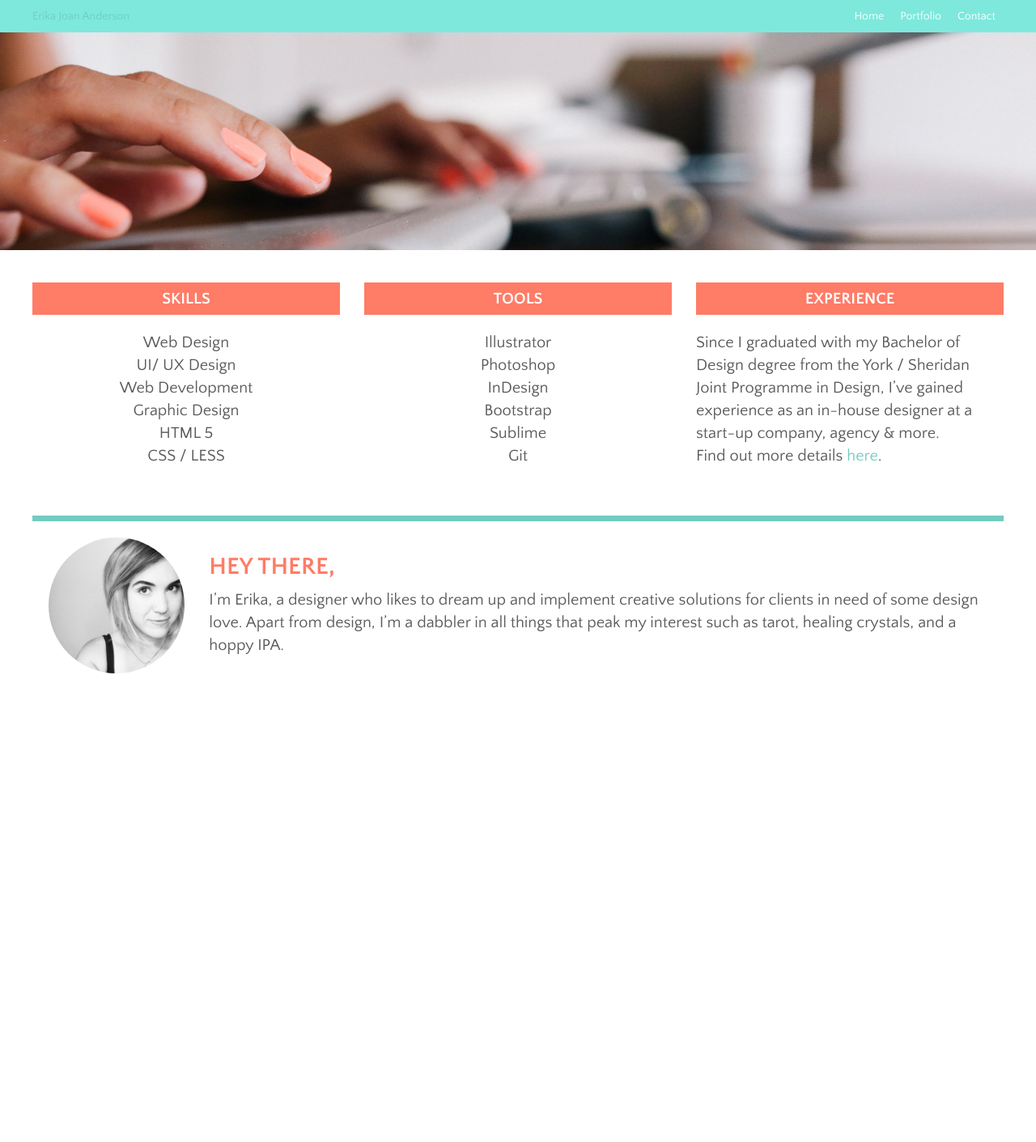
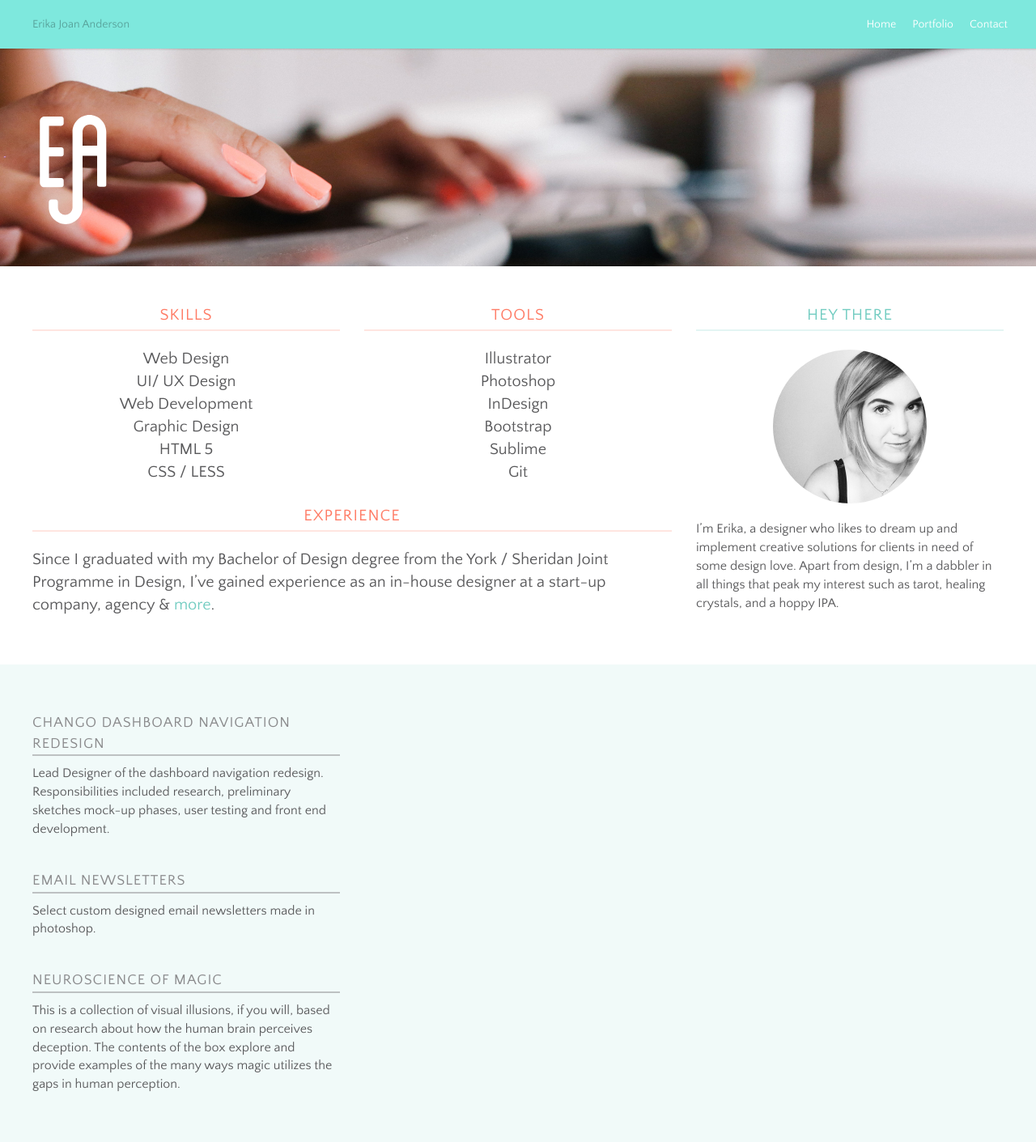
Before and after one commit to ejoan/erikajoan2.0, a plain HTML site: page index.html in a window 1280 px wide. Shown: the whole page at 81% size. Before the commit the page ends 932 px from the top, so only its background shows below. Drawn offline with nearby package versions, Linux system fonts and the light colour scheme; files whose address does not match are found by name.

Commit message:
moving stuff around and restyling headers n things

```diff
--- a/assets/css/styleguide.css
+++ b/assets/css/styleguide.css
@@ -7,28 +7,29 @@ body {
 }
 .navbar {
     background: #7ee8dd;
-    min-height: 40px;
-    line-height: 40px;
+    height: 60px;
+    line-height: 60px;
     padding: 0 25px;
     margin-bottom: 0;
     border: none;
     background-image: none;
     border-radius: 0;
+    box-shadow: 3px 0 3px rgba(0,0,0,0.3);
 }
 
 .navbar-default .navbar-brand {
-    color: #72ccc1;
+    color: rgba(0,0,0,0.3);
     font-size: 14px;
-    line-height: 10px;
-    height: 40px;
+    line-height: 30px;
+    height: 60px;
 }
 .navbar-default .navbar-brand:hover {
-    color: #72ccc1;
+    color: rgba(0,0,0,0.3);
     cursor: default;
 }
 .navbar-nav li {
-    line-height: 40px;
-    height: 40px;
+    line-height: 60px;
+    height: 60px;
     vertical-align: middle;
 }
 .navbar-default .navbar-nav li a {
@@ -43,8 +44,21 @@ body {
     color: #fff;
 }
 .navbar-default .navbar-nav li a:hover {
-    color: rgba(255,255,255,0.6);
+    color: #fff;
     text-shadow: none;
+}
+a.navbar-brand:hover {
+    opacity: 1.0;
+}
+.header-img {
+    padding-top: 60px;
+    position: relative;
+}
+.header-logo {
+    position: absolute;
+    left: 40px;
+    top: 135px;
+    width: 100px;
 }
 
 /* content styles */
@@ -52,15 +66,21 @@ body {
     padding: 40px;
 }
 .summary-header {
-    background: #ff7c66;
+    border-bottom: 2px solid rgba(255,124,102,0.2);
     text-transform: uppercase;
-    font-weight: bold;
     height: 40px;
     line-height: 40px;
-    color: #fff;
+    color: #ff7c66;
     text-align: center;
     font-size: 20px;
+    letter-spacing: 1px;
 }
+.summary-header.about {
+    border: none;
+    border-bottom: 2px solid rgba(114,204,193,0.2);
+    color: #72ccc1;
+}
+
 .column-content {
     color: #59595b;
     font-size: 20px;
@@ -85,33 +105,52 @@ a:hover {
 a:visited {
    color: #72ccc1;
 }
-.about-me {
-    margin: 40px 0;
-    border-top: 7px solid #72ccc1;
-    padding: 20px;
-}
 .about-me .row {
     vertical-align: middle;
 }
 .about-img {
     max-width: 190px;
+    margin: 0 auto;
+    margin-top: 23px;
 }
 .about-img img {
     border-radius: 95px;
 }
 .about-me h3 {
-    color: #ff7c66;
+    /*color: #ff7c66;*/
+    color: #72ccc1;
     font-size: 30px;
     font-weight: 600;
     text-transform: uppercase;
 }
 .about-text {
-    font-size: 20px;
-    line-height: 28px;
+    font-size: 16px;
+    line-height: 23px;
     display: table-cell;
     vertical-align: middle;
 }
 .about-text p {
-    margin: 0;
+    margin: 20px 0 0;
     color: #59595b;
 }
+
+.portfolio {
+    padding: 40px;
+    background: rgba(114,204,193,0.1);
+}
+.portfolio .row {
+    padding: 20px 0;
+}
+
+.title {
+    font-size: 18px;
+    color: #8a8a8c;
+    margin-bottom: 10px;
+    text-transform: uppercase;
+    letter-spacing: 1px;
+    border-bottom: 2px solid rgba(138,138,140,0.5);
+}
+.desc {
+    font-size: 16px;
+    color: #59595b;
+}
--- a/index.html
+++ b/index.html
@@ -13,7 +13,7 @@
 
   </head>
   <body>
-    <nav class="navbar navbar-default">
+    <nav class="navbar navbar-default navbar-fixed-top">
         <div class="container-fluid">
             <div class="navbar-header">
                 <button type="button" class="navbar-toggle collapsed" data-toggle="collapse" data-target="#bs-example-navbar-collapse-1" aria-expanded="false">
@@ -26,19 +26,24 @@
             </div>
             <div class="collapse navbar-collapse">
                 <ul class="nav navbar-nav navbar-right">
-                    <li><a href="services.html">Home</a></li>
-                    <li><a href="portfolio.html">Portfolio</a></li>
-                    <li><a href="contact.html">Contact</a></li>
+                    <li><a href="#">Home</a></li>
+                    <li><a href="#portfolio-area">Portfolio</a></li>
+                    <li><a href="#contact-area">Contact</a></li>
                 </ul>
             </div><!-- /.navbar-collapse -->
         </div><!-- /.container-fluid -->
     </nav>
     <section class="header-img">
         <img src="assets/images/cropped-keyboard.jpg" class="img-responsive">
+        <div class="header-logo">
+            <img src="assets/images/eja-logo.svg">
+        </div>
     </section>
     <section class="main-content">
         <div class="row">
-            <div class="col-md-4">
+            <div class="col-md-8">
+                <div class="row">
+                    <div class="col-md-6">
                         <div class="summary-header">Skills</div>
                         <div class="column-content">
                             <ul>
@@ -51,7 +56,7 @@
                             </ul>
                         </div>
                     </div>
-            <div class="col-md-4">
+                    <div class="col-md-6">
                         <div class="summary-header">Tools</div>
                         <div class="column-content">
                             <ul>
@@ -64,29 +69,64 @@
                             </ul>
                         </div>
                     </div>
-            <div class="col-md-4">
+                    <div class="col-md-12">
                         <div class="summary-header">Experience</div>
                         <div class="column-content">
-                    Since I graduated with my Bachelor of Design degree from the York / Sheridan Joint Programme in Design, I&#8217;ve gained experience as an in-house designer at a start-up company, agency &amp; more. <br>Find out more details <a href="http://ca.linkedin.com/in/ejoan" target="_blank">here</a>.
+                            Since I graduated with my Bachelor of Design degree from the York / Sheridan Joint Programme in Design, I&#8217;ve gained experience as an in-house designer at a start-up company, agency &amp; <a href="http://ca.linkedin.com/in/ejoan" target="_blank">more</a>.
                         </div>
                     </div>
                 </div>
+            </div>
+            <div class="col-md-4">
                 <div class="about-me">
-            <div class="row">
-                <div class="col-md-2">
+                    <div class="summary-header about">Hey there</div>
                     <div class="about-img">
                         <img src="assets/images/bw-about.jpg" class="img-responsive">
                     </div>
-                </div>
-                <div class="col-md-10">
                     <div class="about-text">
-                        <h3>Hey there,</h3>
+                        <!-- <h3>Hey there,</h3> -->
                         <p>I&#8217;m Erika, a designer who likes to dream up and implement creative solutions for clients in need of some design love. Apart from design, I&#8217;m a dabbler in all things that peak my interest such as tarot, healing crystals, and a hoppy IPA.</p>
                     </div>
                 </div>
             </div>
         </div>
     </section>
+    <section class="portfolio" id="portfolio-area">
+        <div class="wrap-nested-row">
+            <div class="row">
+                <div class="col-md-4">
+                    <div class="title">Chango Dashboard Navigation Redesign</div>
+                    <div class="desc">
+                        Lead Designer of the dashboard navigation redesign. Responsibilities included research, preliminary sketches mock-up phases, user testing and front end development.
+                    </div>
+                </div>
+                <div class="col-md-8">
+                    <div class="work-img"></div>
+                </div>
+            </div>
+            <div class="row">
+                <div class="col-md-4">
+                    <div class="title">Email Newsletters</div>
+                    <div class="desc">Select custom designed email newsletters made in photoshop.</div>
+                </div>
+                <div class="col-md-8">
+                    <div class="work-img"></div>
+                </div>
+            </div>
+            <div class="row">
+                <div class="col-md-4">
+                    <div class="title">Neuroscience of Magic</div>
+                    <div class="desc">
+                        This is a collection of visual illusions, if you will, based on research about how the human brain perceives deception. The contents of the box explore and provide examples of the many ways magic utilizes the gaps in human perception.
+                    </div>
+                </div>
+                <div class="col-md-8">
+                    <div class="work-img"></div>
+                </div>
+            </div>
+        </div>
+    </section>
+    <footer class="row" id="contact-area"></footer>
 
     <!-- jQuery (necessary for Bootstrap's JavaScript plugins) -->
     <script src="https://ajax.googleapis.com/ajax/libs/jquery/1.11.3/jquery.min.js"></script>
```
Also changed, not shown: assets/images/eja-logo.svg (added). Lines whose indentation alone changed are shown as unchanged.
